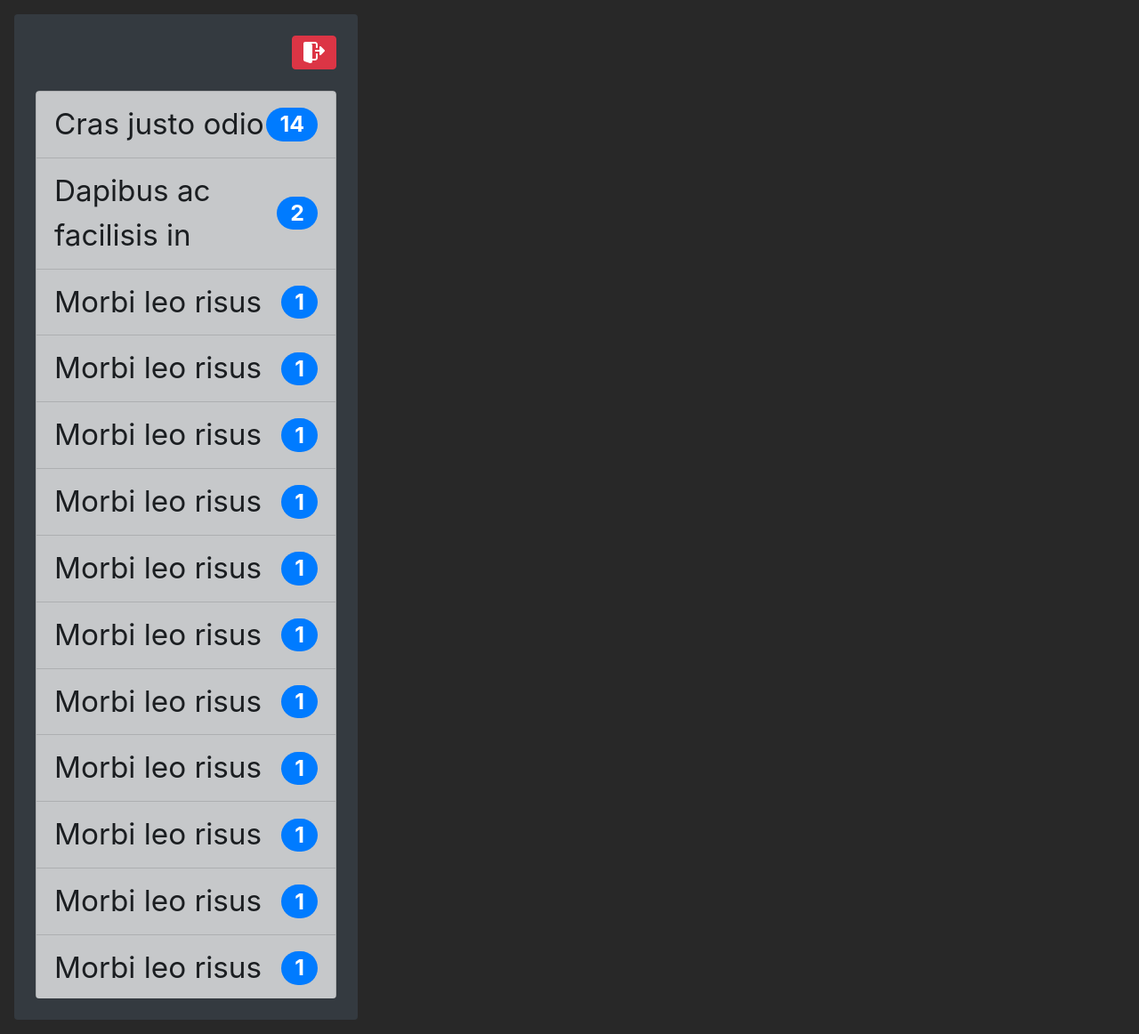
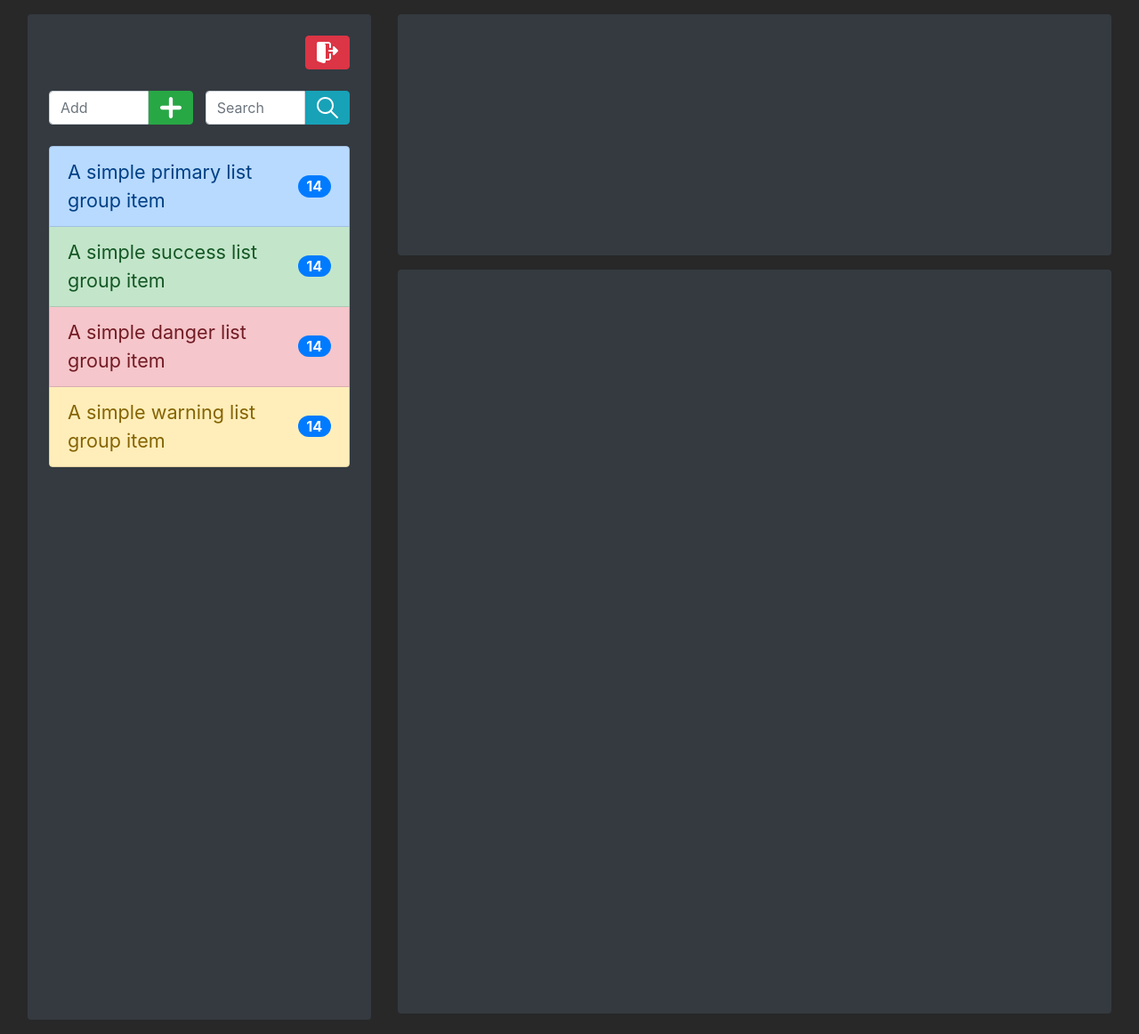
Before and after one commit to MikaFilleul/Todo-list, a PHP site: template views/page/home.twig in a window 1280 px wide. Shown: the whole page at 89% size. Run offline with PHP 8.4, Linux system fonts and the light colour scheme; the template is opened without the code that fills it, so the values that code supplies are empty; some libraries are stand-ins or nearby versions.

Commit message:
home page updt

```diff
--- a/assets/scss/main.scss
+++ b/assets/scss/main.scss
@@ -9,7 +9,7 @@ body {
   height: 100vh;
   overflow-x: hidden;
   position: relative;
-  font-size: calc(10px + 2vmin);
+  font-size: calc(10px + 1vmin);
 }
 
 .div-w75 {
@@ -33,6 +33,29 @@ body {
   right: 4rem;
 }
 
-.c-pointer {
-  cursor: pointer;
+.m-w-48 {
+  width: 48%;
+  max-width: 48%;
 }
+
+.m-h-24 {
+  height: 24%;
+  max-height: 24%;
+}
+
+.m-h-74 {
+  height: 74%;
+  max-height: 74%;
+}
+
+.round-border-left {
+  border-radius: 0;
+  border-top-left-radius: 0.25rem;
+  border-bottom-left-radius: 0.25rem;
+}
+
+.round-border-right {
+  border-radius: 0;
+  border-top-right-radius: 0.25rem;
+  border-bottom-right-radius: 0.25rem;
+}
--- a/views/page/404.twig
+++ b/views/page/404.twig
@@ -3,7 +3,7 @@
 {% block title %}404{% endblock %}
 
 {% block page %}
-<div class="row h-100">
+<div class="row m-0 w-100 h-100">
   <div class="col-sm-7">
     <div class="h-100 d-flex flex-column justify-content-center align-items-center">
       <div class="div-w75">
--- a/views/page/home.twig
+++ b/views/page/home.twig
@@ -3,82 +3,41 @@
 {% block title %}{{ username }}{% endblock %}
 
 {% block page %}
-<div class="row w-100 h-100">
-    <div class="col-md-4 h-100">
+<div class="row m-0 w-100 h-100">
+  <div class="col-md-4 h-100 mb-3">
     <div class="bg-dark p-4 h-100 mh-100 d-flex flex-column align-items-center rounded">
-        <div class="d-flex flex-row w-100">
-          <h1 class="mx-auto mb-0 overflow-auto">{{ username }}</h1>
+      <div class="d-flex flex-row w-100 mb-4">
+        <h1 class="mx-auto mb-0 overflow-hidden">{{ username }}</h1>
         <a class="btn btn-danger d-flex justify-content-center align-items-center ml-2" href="/logout">
           <img class="mini-icon" src="img/logout.svg" alt="LOGOUT">
         </a>
       </div>
 
-        <div class="list-group mt-4 w-100 overflow-auto">
-          <a class="list-group-item list-group-item-dark c-pointer d-flex justify-content-between align-items-center">
-            Cras justo odio
-            <span class="badge badge-primary badge-pill">14</span>
-          </a>
-          <a class="list-group-item list-group-item-dark c-pointer d-flex justify-content-between align-items-center">
-            Dapibus ac facilisis in
-            <span class="badge badge-primary badge-pill">2</span>
-          </a>
-          <a class="list-group-item list-group-item-dark c-pointer d-flex justify-content-between align-items-center">
-            Morbi leo risus
-            <span class="badge badge-primary badge-pill">1</span>
-          </a>
-          <a class="list-group-item list-group-item-dark c-pointer d-flex justify-content-between align-items-center">
-            Morbi leo risus
-            <span class="badge badge-primary badge-pill">1</span>
-          </a>
-          <a class="list-group-item list-group-item-dark c-pointer d-flex justify-content-between align-items-center">
-            Morbi leo risus
-            <span class="badge badge-primary badge-pill">1</span>
-          </a>
-          <a class="list-group-item list-group-item-dark c-pointer d-flex justify-content-between align-items-center">
-            Morbi leo risus
-            <span class="badge badge-primary badge-pill">1</span>
-          </a>
-          <a class="list-group-item list-group-item-dark c-pointer d-flex justify-content-between align-items-center">
-            Morbi leo risus
-            <span class="badge badge-primary badge-pill">1</span>
-          </a>
-          <a class="list-group-item list-group-item-dark c-pointer d-flex justify-content-between align-items-center">
-            Morbi leo risus
-            <span class="badge badge-primary badge-pill">1</span>
-          </a>
-          <a class="list-group-item list-group-item-dark c-pointer d-flex justify-content-between align-items-center">
-            Morbi leo risus
-            <span class="badge badge-primary badge-pill">1</span>
-          </a>
-          <a class="list-group-item list-group-item-dark c-pointer d-flex justify-content-between align-items-center">
-            Morbi leo risus
-            <span class="badge badge-primary badge-pill">1</span>
-          </a>
-          <a class="list-group-item list-group-item-dark c-pointer d-flex justify-content-between align-items-center">
-            Morbi leo risus
-            <span class="badge badge-primary badge-pill">1</span>
-          </a>
-          <a class="list-group-item list-group-item-dark c-pointer d-flex justify-content-between align-items-center">
-            Morbi leo risus
-            <span class="badge badge-primary badge-pill">1</span>
-          </a>
-          <a class="list-group-item list-group-item-dark c-pointer d-flex justify-content-between align-items-center">
-            Morbi leo risus
-            <span class="badge badge-primary badge-pill">1</span>
-          </a>
-          <a class="list-group-item list-group-item-dark c-pointer d-flex justify-content-between align-items-center">
-            Morbi leo risus
-            <span class="badge badge-primary badge-pill">1</span>
-          </a>
-          <a class="list-group-item list-group-item-dark c-pointer d-flex justify-content-between align-items-center">
-            Morbi leo risus
-            <span class="badge badge-primary badge-pill">1</span>
-          </a>
+      <div class="d-flex flex-row w-100 mb-4">
+        <form action="/add" class="d-flex flex-row m-w-48 mr-auto">
+          <input class="form-control overflow-auto round-border-left" type="text" placeholder="Add" aria-label="Add">
+          <button class="btn btn-success d-flex justify-content-center align-items-center round-border-right" type="submit"><img class="mini-icon" src="img/add.svg" alt="ADD"></button>
+        </form>
+        <form action="/search" class="d-flex flex-row m-w-48">
+          <input class="form-control overflow-auto round-border-left" type="search" placeholder="Search" aria-label="Search">
+          <button class="btn btn-info d-flex justify-content-center align-items-center round-border-right" type="submit"><img class="mini-icon" src="img/search.svg" alt="SEARCH"></button>
+        </form>
+      </div>
+
+      <div class="list-group w-100 overflow-auto mb-4">
+        <a href="#" class="list-group-item list-group-item-action list-group-item-primary d-flex justify-content-between align-items-center">A simple primary list group item<span class="badge badge-primary badge-pill">14</span></a>
+        <a href="#" class="list-group-item list-group-item-action list-group-item-success d-flex justify-content-between align-items-center">A simple success list group item<span class="badge badge-primary badge-pill">14</span></a>
+        <a href="#" class="list-group-item list-group-item-action list-group-item-danger d-flex justify-content-between align-items-center">A simple danger list group item<span class="badge badge-primary badge-pill">14</span></a>
+        <a href="#" class="list-group-item list-group-item-action list-group-item-warning d-flex justify-content-between align-items-center">A simple warning list group item<span class="badge badge-primary badge-pill">14</span></a>
       </div>
     </div>
   </div>
-    <div class="col-md-8">
-      <div class="h-100 d-flex flex-column justify-content-center align-items-center">
+
+  <div class="col-md-8 h-100">
+    <div class="bg-dark p-4 m-h-24 mb-3 d-flex flex-column align-items-center rounded">
+    </div>
+
+    <div class="bg-dark p-4 m-h-74 mb-3 d-flex flex-column align-items-center rounded">
     </div>
   </div>
 </div>
--- a/views/page/login.twig
+++ b/views/page/login.twig
@@ -3,7 +3,7 @@
 {% block title %}Log In{% endblock %}
 
 {% block page %}
-<div class="row w-100 h-100">
+<div class="row m-0 w-100 h-100">
   <div class="col-sm-7">
     <div class="h-100 d-flex flex-column justify-content-center align-items-center">
       <div class="div-w75">
--- a/views/template/main.twig
+++ b/views/template/main.twig
@@ -13,7 +13,7 @@
   </head>
 
   <body>
-    <div id="page" class="h-100 position-relative">
+    <div id="page" class="w-100 h-100">
       {% block page %}{% endblock %}
     </div>
 
```
Also changed, not shown: public/css/main.css, public/img/add.svg (added), public/img/search.svg (added), 1 other file. Lines whose indentation alone changed are shown as unchanged.
